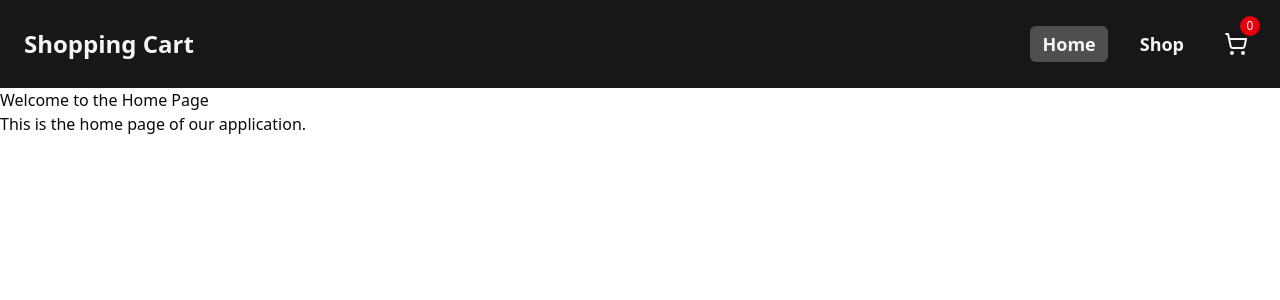
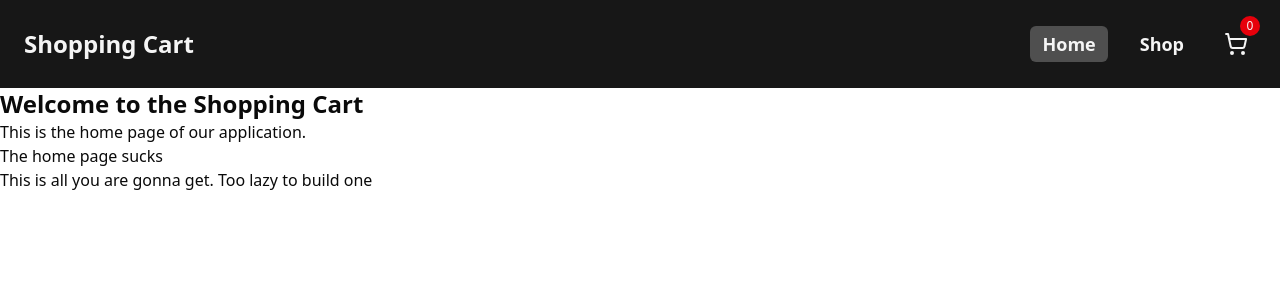
Before and after one commit to ASH-WIN-10/shopping-cart-react, a React (Vite) app: page / in a window 1280 px wide. Shown: the top 300 px of the page. Built offline with nearby package versions, Linux system fonts and the light colour scheme.

Commit message:
not gonna fix the home page

```diff
--- a/src/pages/home/Home.tsx
+++ b/src/pages/home/Home.tsx
@@ -1,8 +1,10 @@
 function Home() {
     return (
         <div>
-            <h1>Welcome to the Home Page</h1>
+            <p className="text-2xl font-bold">Welcome to the Shopping Cart</p>
             <p>This is the home page of our application.</p>
+            <p>The home page sucks</p>
+            <p>This is all you are gonna get. Too lazy to build one</p>
         </div>
     );
 }
```
